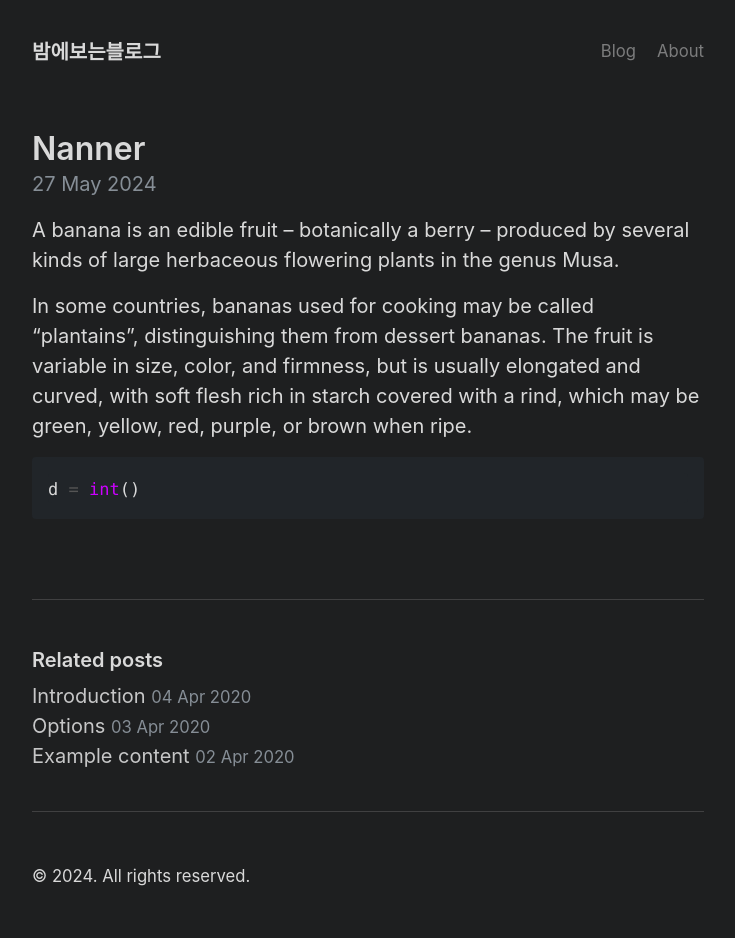
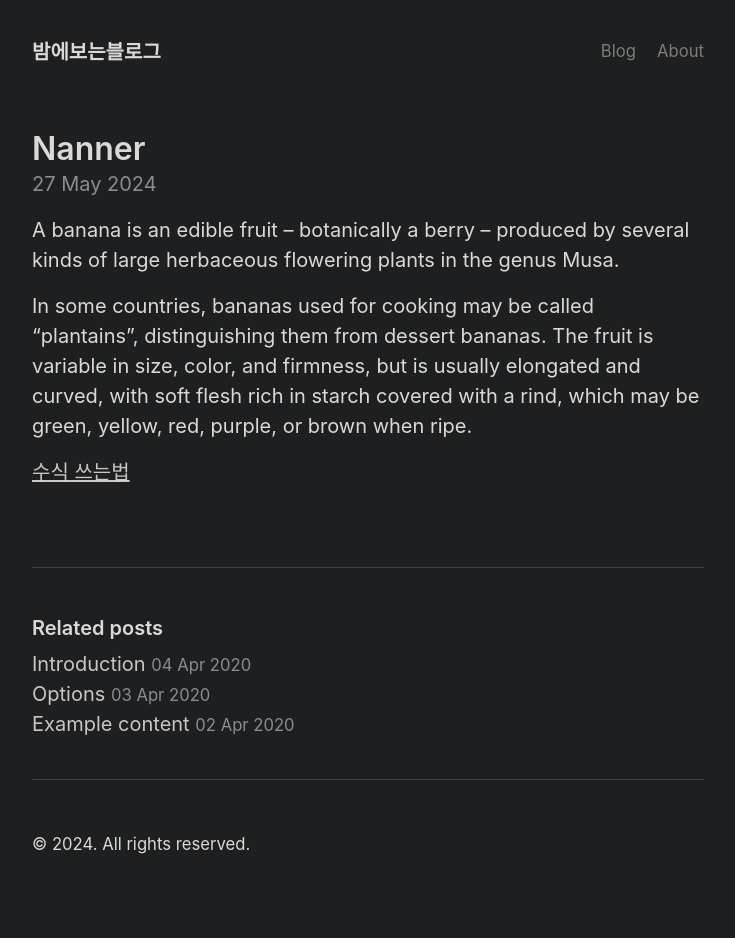
Before and after one commit to dbckd999/dbckd999.github.io, a Jekyll site: the page built from _posts/2024-05-27-nanner.md, in a window 1280 px wide. Shown: the whole page, without its empty margins (272-1007 px from the left). Built offline with Jekyll 4.4.1, drawn with Linux system fonts in a browser that asks for light colours; after the commit the page ends 906 px from its top, so only the background shows below that.

Commit message:
수식 링크 메모

````diff
--- a/_posts/2024-05-27-nanner.md
+++ b/_posts/2024-05-27-nanner.md
@@ -11,6 +11,4 @@ and firmness, but is usually elongated and curved, with soft flesh rich in
 starch covered with a rind, which may be green, yellow, red, purple, or brown
 when ripe.
 
-```python
-d = int()
-```
+[수식 쓰는법](https://www.onemathematicalcat.org/MathJaxDocumentation/MathJaxKorean/TeXSyntax_ko.html)
````
